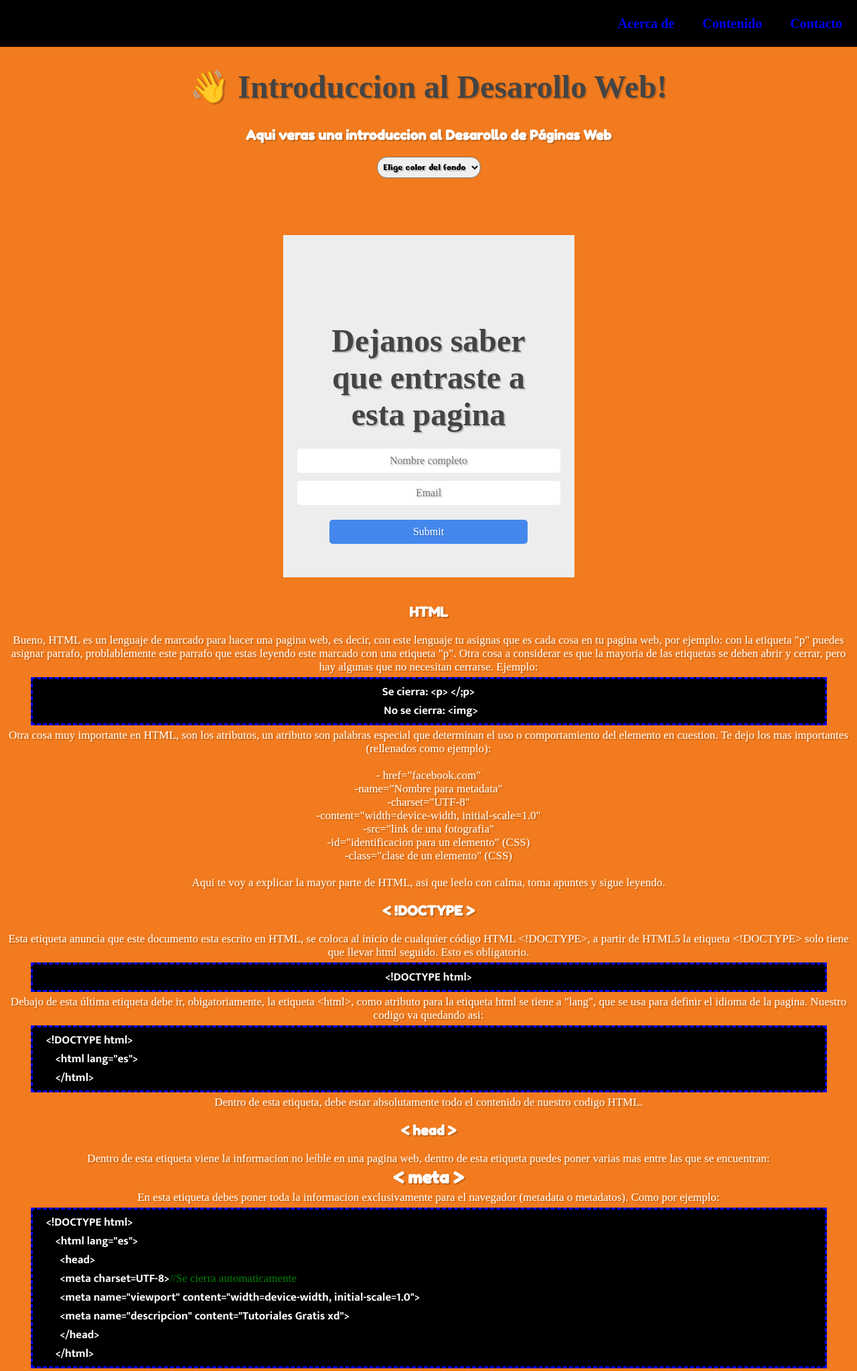
After one commit to elirl/Iglesia-Bautista-EV-24-s-Page, a PHP site: page /index.php in a window 1280 px wide. The commit adds this page. Shown: the top 2047 px of the page at 67% size. Run offline with PHP 8.4, Linux system fonts and the light colour scheme; some libraries are stand-ins or nearby versions; some web fonts are replaced.

Commit message:
Add files via upload

```diff
--- /dev/null
+++ b/app.js
@@ -0,0 +1,102 @@
+"use strict"
+//JS de "Trabajos por hacer"
+
+var enterButton = document.getElementById("enter");
+var input = document.getElementById("userInput");
+var ul = document.querySelector("ul");
+var item = document.getElementsByTagName("li");
+
+function inputLength(){
+	return input.value.length;
+}
+
+function listLength(){
+	return item.length;
+}
+
+function createListElement() {
+	var li = document.createElement("li");
+	li.appendChild(document.createTextNode(input.value));
+	ul.appendChild(li);
+	input.value = "";
+
+	function crossOut() {
+		li.classList.toggle("done");
+	}
+
+	li.addEventListener("click",crossOut);
+
+
+	var dBtn = document.createElement("button");
+	dBtn.appendChild(document.createTextNode("Borrar"));
+	li.appendChild(dBtn);
+	dBtn.addEventListener("click", deleteListItem);
+
+	function deleteListItem(){
+		li.classList.add("delete");
+	}
+}
+
+
+function addListAfterClick(){
+	if (inputLength() > 0) {
+		createListElement();
+	}
+}
+
+function addListAfterKeypress(event) {
+	if (inputLength() > 0 && event.which ===13) {
+		createListElement();
+	}
+}
+
+
+enterButton.addEventListener("click",addListAfterClick);
+
+input.addEventListener("keypress", addListAfterKeypress);
+
+
+
+var text = document.getElementById("first");
+var body = document.getElementById("body");
+var nav = document.getElementById("navbar");
+
+function cambiaFondo(x){
+  //cambiar fondo de la pagina
+  var body = document.getElementById("body").style.backgroundColor = x.value;
+
+  //cambiar todo el texto
+  if(x.value === "rgba(220,220,220,1)"){
+   body = document.getElementById("body").style.color = "black";
+  } else {
+    body = document.getElementById("body").style.color = "white";
+  }
+
+if(x.value === "rgba(0,0,0, 0.9)"){
+   text = document.getElementById("first").style.color = "white";
+ } else if(x.value === "blue"){
+  text = document.getElementById("first").style.color = ("white");
+ } else {
+  text = document.getElementById("first").style.color = "#00bf";
+ }
+
+  //Cambiar fondo del nav
+
+  if(x.value === "green"){
+   nav = document.getElementById("navbar").style.backgroundColor = "rgb(0,29,3)";
+ } else if(x.value === "blue"){
+   nav = document.getElementById("navbar").style.backgroundColor = "rgb(0,2,53)";
+ } else if(x.value === "rgba(220,220,220,1)"){
+    nav = document.getElementById("navbar").style.backgroundColor = "white";
+ } else if(x.value === "red"){
+   nav = document.getElementById("navbar").style.backgroundColor = "rgb(32,0,0)";
+ } else if(x.value === "rgba(235,85,215, 0.9)"){
+   nav = document.getElementById("navbar").style.backgroundColor = "rgb(32,0,29)";
+ } else if(x.value === "rgba(37,206,215, 0.9)"){
+   nav = document.getElementById("navbar").style.backgroundColor = "rgb(0,30,30)";
+ } else if(x.value === "rgba(198,180,60,1)"){
+   nav = document.getElementById("navbar").style.backgroundColor = "rgb(30,40,0)";
+ } else {
+   nav = document.getElementById("navbar").style.backgroundColor = "black";
+ }
+}
--- /dev/null
+++ b/con_db.php
@@ -0,0 +1,5 @@
+<?php
+
+$conex = mysqli_connect("localhost","root","","registro");
+
+?>
--- /dev/null
+++ b/estilo.css
@@ -0,0 +1,54 @@
+* {
+	padding: 0;
+	margin: 0;
+	font-family: century gothic;
+	text-align: center;
+}
+
+form {
+	padding: 50px 20px;
+	background-color: #ededed;
+	margin: calc(25% + 100px);
+	margin-top: 70px;
+	padding-top: 28px;
+	margin-bottom: 30px
+}
+
+h1 {
+	text-align: center;
+	padding: 12px;
+	color: #444
+}
+
+input {
+	width: calc(100% - 20px);
+	padding: 9px;
+	margin: auto;
+	margin-top: 12px;
+	font-size: 16px
+}
+
+input[type='submit']{
+	background-color: #48e;
+	color: #fff;
+	width: calc(80% - 20px);
+	margin: 0 10%;
+	margin-top: 22px;
+	border: none;
+}
+
+
+.ok {
+	text-align: center;
+	width: 100%;
+	padding: 12px;
+	background-color: #1e6;
+	color: #fff
+}
+.bad {
+	text-align: center;
+	width: 100%;
+	padding: 12px;
+	background-color: #a22;
+	color: #fff
+}
--- /dev/null
+++ b/index.php
@@ -0,0 +1,262 @@
+<!DOCTYPE html>
+<html lang="en">
+<head>
+    <meta charset="UTF-8">
+    <meta name="viewport" content="width=device-width, initial-scale=1.0">
+    <title>Iglesia Bautista EV-24</title>
+    	<!-- Google Font -->
+	<link href="https://fonts.googleapis.com/css?family=Open+Sans:600,800" rel="stylesheet">
+
+	<!-- FontAwesome Icons -->
+    <link rel="stylesheet" href="https://use.fontawesome.com/releases/v5.8.1/css/all.css" integrity="sha384-50oBUHEmvpQ+1lW4y57PTFmhCaXp0ML5d60M1M7uH2+nqUivzIebhndOJK28anvf" crossorigin="anonymous">
+<link href="https://fonts.googleapis.com/css2?family=Nerko+One&display=swap" rel="stylesheet" type="text/css">
+<link rel="stylesheet" href="styles.css">
+<link rel="stylesheet" href="sweetalert2.min.css">
+<link rel="stylesheet" type="text/css" href="estilo.css">
+</head>
+<body id="body">
+<header  id="about">
+ <nav id="navbar" onchange="cambiaFondo(this)">
+    <a class="nav-link" href="#about">Acerca de</a>
+    <a class="nav-link" href="#content">Contenido</a>
+    <a class="nav-link" href="#contact">Contacto</a>
+  </nav>
+</header>
+    <h1>👋 Introduccion al Desarollo Web!</h1>
+<h2>Aqui veras una introduccion al Desarollo de Páginas Web</h2>
+
+    <select name="fondo" id="fondo" onchange="cambiaFondo(this)">
+      <option selected disabled>Elige color del fondo</option>
+       <option value="rgba(0,0,0, 0.9)">Oscuro</option>
+      <option value="rgba(220,220,220,1)">Claro</option>
+      <option value="red">Rojo</option>
+      <option value="green">Verde</option>
+      <option value="rgba(240, 109, 6, 0.9)">Predeterminado</option>
+      <option value="blue">Azul</option>
+      <option value="rgba(198,180,60,1)">Amarillo</option>
+      <option value="rgba(235,85,215, 0.9)">Fucsia</option>
+      <option value="rgba(37,206,215, 0.9)">Celeste</option>
+    </select>
+    <main id="main-doc">
+      <section>
+      <form method="post">
+    	<h1>Dejanos saber que entraste a esta pagina</h1>
+    	<input type="text" name="name" placeholder="Nombre completo">
+    	<input type="email" name="email" placeholder="Email">
+    	<input type="submit" name="register">
+    </form>
+        <?php
+        include("registrar.php");
+        ?>
+      </section>
+    <section id="content" target="_blank" class="HTML">
+  <h2 id="HTML">HTML</h2>
+  <p>Bueno, HTML es un lenguaje de marcado para hacer una pagina web, es decir, con este lenguaje tu asignas que es cada cosa en tu pagina web, por ejemplo: con la etiqueta "p" puedes asignar parrafo, problablemente este parrafo que estas leyendo este marcado con una etiqueta "p". Otra cosa a considerar es que la mayoria de las etiquetas se deben abrir y cerrar, pero hay algunas que no necesitan cerrarse. Ejemplo:
+  <pre><code>Se cierra: &lt;p&gt; &lt;/;p&gt;
+  No se cierra: &lt;img&gt;</code></pre> Otra cosa muy importante en HTML, son los atributos, un atributo son palabras especial que determinan el uso o comportamiento del elemento en cuestion. Te dejo los mas importantes (rellenados como ejemplo):
+<!--  Esta parte del codigo esta mal hecha lo se pero los li lo uso al final en "Trabajos para Hacer"  --><br>
+      <br>
+   - href="facebook.com"<br>
+    -name="Nombre para metadata"<br>
+    -charset="UTF-8"<br>
+    -content="width=device-width, initial-scale=1.0"<br>
+    -src="link de una fotografia"<br>
+    -id="identificacion para un elemento" (CSS) <br>
+    -class="clase de un elemento" (CSS) <br>
+      <br>
+ <p> Aqui te voy a explicar la mayor parte de HTML, asi que leelo con calma, toma apuntes y sigue leyendo. </p>
+
+  <h2 id="doctype">&lt; !DOCTYPE &gt;</h2>
+  <p>Esta etiqueta anuncia que este documento esta escrito en HTML, se coloca al inicio de cualquier código HTML &lt;!DOCTYPE&gt;, a partir de HTML5 la etiqueta &lt;!DOCTYPE&gt; solo tiene que llevar html seguido. Esto es obligatorio. <code>&lt;!DOCTYPE html&gt;</code>Debajo de esta última etiqueta debe ir, obigatoriamente, la etiqueta &lt;html&gt;, como atributo para la etiqueta html se tiene a "lang", que se usa para definir el idioma de la pagina. Nuestro codigo va quedando asi:
+  <pre class="no"><code class="no">&lt;!DOCTYPE html&gt;
+    &lt;html lang="es"&gt;
+    &lt;/html&gt;
+</code></pre>
+  Dentro de esta etiqueta, debe estar absolutamente todo el contenido de nuestro codigo HTML.
+  </p>
+  <h2 id="head">
+    &lt; head &gt;
+  </h2>
+  <p>Dentro de esta etiqueta viene la informacion no leíble en una pagina web, dentro de esta etiqueta puedes poner varias mas entre las que se encuentran:</p>
+  <h3 id="meta">&lt; meta &gt;</h3>
+  <p>En esta etiqueta debes poner toda la informacion exclusivamente para el navegador (metadata o metadatos). Como por ejemplo:</p>
+  <pre class="no"><code class="no">&lt;!DOCTYPE html&gt;
+    &lt;html lang="es"&gt;
+      &lt;head&gt;
+      &lt;meta charset=UTF-8&gt;<span class="comentado">//Se cierra automaticamente</span>
+      &lt;meta name="viewport" content="width=device-width, initial-scale=1.0"&gt;
+      &lt;meta name="descripcion" content="Tutoriales Gratis xd"&gt;
+      &lt;/head&gt;
+    &lt;/html&gt;
+</code></pre>
+<p>La primer etiqueta meta le dice al navegador el juego de caracteres que usas en este caso UTF-8, el juego de caracteres incluye letras o símbolos especiales que estan fuera del abecedario común.</p>
+<p>La segunda etiqueta meta dice que su nombre es "viewport" y dice que "el ancho usado en esta pagina = el ancho del dispositivo que visite esta pagina, escala inicial: 1.0", por supuesto el ancho lo usaremos en CSS, aun no.</p>
+<p>La tercera etiqueta da una descripcion de la pagina, mayormente usada en busquedas de google</p>
+<img src="https://i.pinimg.com/564x/eb/3a/a6/eb3aa64f7c7410971af06aa53d08477f.jpg" alt="Uso de la etiqueta meta">
+<h3 id="title">&lt; title &gt;</h3>
+<p>Esta etiqueta sirve para darle un nombre a la pagina, este nombre se usa en busquedas de Google y en las pestañas del Navegador</p>
+<pre class="no"><code class="no">&lt;!DOCTYPE html&gt;
+    &lt;html lang="es"&gt;
+      &lt;head&gt;
+      &lt;meta charset=UTF-8&gt;<span class="comentado">//Se cierra automaticamente</span>
+      &lt;meta name="viewport" content="width=device-width, initial-scale=1.0"&gt;
+      &lt;meta name="descripcion" content="Tutoriales Gratis xd"&gt;
+      &lt;title&gt;Mi primer titulo&lt;/title&gt;
+      &lt;/head&gt;
+    &lt;/html&gt;
+</code></pre>
+<img src="https://desarrolladoresweb.org/wp-content/uploads/etiqueta-title-en-la-estructura-basica-html.jpg" alt="Uso de la etiqueta title">
+ <h3 id="link">&lt; link &gt;</h3>
+<p>La etiqueta &lt;link&gt; define la relación entre el documento actual y un recurso externo.
+La etiqueta &lt;link&gt; se usa con mayor frecuencia para vincular a hojas de estilo externas.
+Usa el atributo type para definir a que tipo de recurso externo esta accediendo. Usa el atributo href para poner el link del recurso. Usa el atributo rel para establecer la relacion entre el recurso y la pagina web.</p>
+<pre class="no"><code class="no">&lt;!DOCTYPE html&gt;
+    &lt;html lang="es"&gt;
+      &lt;head&gt;
+      &lt;meta charset=UTF-8&gt;<span class="comentado">//Se cierra automaticamente</span>
+      &lt;meta name="viewport" content="width=device-width, initial-scale=1.0"&gt;
+      &lt;meta name="descripcion" content="Tutoriales Gratis xd"&gt;
+      &lt;title&gt;Mi primer titulo&lt;/title&gt;
+      &lt;link rel="shortcut icon" href="imagenes/favicon.png" type="image/png"&gt;
+      &lt;link rel="stylesheet" href="styles.css"&gt;
+      &lt;/head&gt;
+    &lt;/html&gt;
+</code></pre>
+<p>La primera etiqueta link se usa para establecer un icono en la pagina web, este icono aparece en la pestaña del navegador, como la etiqueta title<./p>
+  <p>La segunda etiqueta link se usa para anclar un documento css a un de HTML</p>
+  <h2 id="body">&lt; body &gt;</h2>
+  <p>La etiqueta "body" contiene toda la informacion que se puede leer en una pagina web. Dentro de esta etiqueta puedes poner imagenes, parrafos, titulos, formularios, etc. Asi que toma nota porque se vienen muchas etiquetas.</p>
+  <h3 id="h1_h6">&lt; h1 hasta h6 &gt;</h3>
+  <p>Esta etiqueta es usada para colocar titulos en tu pagina web, la etiqueta contiene &lt;h1&gt;, &lt;h2&gt;, &lt;h3&gt;, &lt;h4&gt;, &lt;h5&gt;y &lt;h6&gt;, donde "h1" es el titulo principal de la pagina, "h2" vendria ser los subtitulos, "h3" los subtitulos de los subtitulos o los subtitulos de otra seccion de la pagina, etc. Puedes usar cuantas etiquetas quieras, pero usalas sabiamente.</p>
+  <pre class="no"><code class="no">&lt;!DOCTYPE html&gt;
+    &lt;html lang="es"&gt;
+      &lt;head&gt;
+        &lt;meta charset=UTF-8&gt;
+        &lt;meta name="viewport" content="width=device-width, initial-scale=1.0"&gt;
+        &lt;meta name="descripcion" content="Tutoriales Gratis xd"&gt;
+        &lt;title&gt;Mi primer titulo&lt;/title&gt;
+        &lt;link rel="shortcut icon" href="imagenes/favicon.png" type="image/png"&gt;
+        &lt;link rel="stylesheet" href="styles.css"&gt;
+      &lt;/head&gt;
+      &lt;body&gt;
+        &lt;h1&gt;Titulo de mi pagina&lt;/h1&gt;
+      &lt;/body&gt;
+    &lt;/html&gt;
+</code></pre>
+  <h3 id="p">&lt; p &gt;</h3>
+  Esta etiqueta indica que lo que contiene es un parrafo.
+  <pre class="no"><code class="no">&lt;body&gt;
+  &lt;h1&gt;Titulo de mi pagina&lt;/h1&gt;
+  &lt;p&gt;Esto es un párrafo&lt;/p&gt;
+&lt;/body&gt;
+</code></pre>
+  <h3 id="img">&lt; img &gt;</h3>
+  <p>Esta etiqueta se usa para poner imagenes en tu pagina web, usa los atributos: src y alt (titulo alternativo en caso de que la imagen no se muestre).</p>
+<pre class="no"><code class="no">&lt;body&gt;
+  &lt;h1&gt;Titulo de mi pagina&lt;/h1&gt;
+  &lt;p&gt;Esto es un párrafo&lt;/p&gt;
+  &lt;img src="https://www.ngenespanol.com/wp-content/uploads/2018/08/Las-5-mejores-playas-desconocidas-en-M%C3%A9xico.jpg" alt="Una hamaca en frente de una playa en México"&gt;
+&lt;/body&gt;
+</code></pre>
+  <h3 id="a">&lt; a &gt;</h3>
+  <p>Esta etiqueta se usa para colocar un hipervinculo a otra pagina, o a un elemento de tu misma página, se usa el atributo href.</p>
+  <pre class="no"><code class="no">&lt;body&gt;
+  &lt;h1 id="titulo"&gt;Titulo de mi pagina&lt;/h1&gt;
+  &lt;p&gt;Esto es un párrafo&lt;/p&gt;
+  &lt;img src="https://www.ngenespanol.com/wp-content/uploads/2018/08/Las-5-mejores-playas-desconocidas-en-M%C3%A9xico.jpg" alt="Una hamaca en frente de una playa en México"&gt;
+  &lt;a href="#titulo"&gt; Titulo &lt;/a&gt;<span class="comentado"> //Lleva al h1 con el id "titulo"</span>
+  &lt;a href="google.com"&gt; Google &lt;/a&gt;<span class="comentado"> //Lleva al sitio google.com</span>
+&lt;/body&gt;
+</code></pre>
+  </section>
+  <p id="rel">Aqui te dejo un ejemplo de <a href="https://codepen.io/Erick-alt/pen/poEVEJL">como se veria tu codigo</a>
+    <br>
+    Tambien puedes<a href="https://www.tutorialesprogramacionya.com/herramientas/vscodeya/" target="_blank">  visitar este sitio </a> si tienes problemas al usar Visual Studio Code
+  </p>
+   </main>
+
+<template id="FCC">
+  <swal-title>¿Seguro que quieres dejar la página?</swal-title>
+  <swal-html><a href="https://www.freecodecamp.org/fcc80745f18-0854-4b4b-912a-e7b7ec4f0a5c" target="_blank"><button style="padding:10px 25px; background-color: blue; border-radius: 5px; color:white">SI</button></a></swal-html>
+  <swal-icon type="warning" color="red"></swal-icon>
+  <swal-button type="confirm" color="red">
+    Cancelar
+  </swal-button>
+</template>
+
+  <template id="Git">
+  <swal-title>¿Seguro que quieres dejar la página?</swal-title>
+    <swal-html><a href="https://github.com/elirl" target="_blank"><button style="padding:10px 25px; background-color: blue; border-radius: 5px; color:white">SI</button></a></swal-html>
+  <swal-icon type="warning" color="red"></swal-icon>
+  <swal-button type="confirm" color="red">
+    Cancelar
+  </swal-button>
+</template>
+
+
+  <template id="Ema">
+  <swal-title>¿Seguro que quieres dejar la página?</swal-title>
+    <swal-html><a href="https://mail.google.com/mail/u/0/#inbox?compose=new" target="_blank"><button style="padding:10px 25px; background-color: blue; border-radius: 5px; color:white"> SI </button></a></swal-html>
+  <swal-icon type="warning" color="red"></swal-icon>
+  <swal-button type="confirm" color="red">
+    Cancelar
+  </swal-button>
+  </swal-button>
+</template>
+
+
+
+
+<div class="con">
+    <div class="container">
+          <div class="row">
+              <div class="intro">
+                  <h1 id="to-dos">Trabajos por hacer</h1>
+                  <div>
+                      <div></div>
+                      <div c
+                  </div>
+              </div>
+          </div>
+
+          <div class="row">
+              <div class="helpText">
+                  <p id="first">Ingresa tareas a la lista (Los datos ingresados no se almacenan)</p>
+          <p id="second">Cuando hayas acabado, clickea la tarea para marcarla como hecha o borrala si quieres.</p>
+              </div>
+          </div>
+
+          <div class="row">
+              <div>
+                  <input id="userInput" type="text" action="mailto:eliel7158@gmail.com" placeholder="Ingresa tu tarea nueva aqui..." maxlength="50">
+                  <button id="enter"><i class="fas fa-pencil-alt"></i></button>
+              </div>
+          </div>
+
+          <!-- Empty List -->
+          <div>
+              <div>
+                  <ul>
+                  </ul>
+              </div>
+          </div>
+
+      </div>
+      </div>
+<!-- 	<script type="text/javascript" src="script_method3.js"></script> -->
+<section id="contact">
+  <h3 class="ffc">Si quieres ver mis proyectos y trayectoria, o contactarme</h3><div class="social-before">
+  <a class="social" id="profile-link" data-swal-toast-template='#FCC'><i class="fab fa-free-code-camp"></i>FreeCodeCamp</a>
+  <a class="social" data-swal-toast-template='#Git'><i class="fab fa-github-square" target="_blank">Github</i></a>
+  <a class="social" id="email" data-swal-toast-template='#Ema'><i class="fas fa-at"></i>Mandar email</a>
+  </div>
+  <p class="soc">PAGINA PENSADA Y CODIFICADA POR <a href="https://codepen.io/erick-eliel-rojas-navarro" target="_blank">Erick Eliel Rojas Navarro</a></p>
+</section>
+<script src="https://cdn.jsdelivr.net/npm/sweetalert2@10"></script>
+<script src="sweetalert2.min.js"></script>
+<script src="app.js"></script>
+<script src="animation.js"></script>
+<script src="newFile.js"></script>
+<script src="https://cdn.jsdelivr.net/npm/sweetalert2@10.13.0/dist/sweetalert2.all.min.js"></script>
+</body>
+</html>
--- /dev/null
+++ b/registrar.php
@@ -0,0 +1,28 @@
+<?php
+
+include("con_db.php");
+
+if (isset($_POST['register'])) {
+    if (strlen($_POST['name']) >= 1 && strlen($_POST['email']) >= 1) {
+	    $name = trim($_POST['name']);
+	    $email = trim($_POST['email']);
+	    $fechareg = date("d/m/y");
+	    $consulta = "INSERT INTO datos(nombre, email, fecha_reg) VALUES ('$name','$email','$fechareg')";
+	    $resultado = mysqli_query($conex,$consulta);
+	    if ($resultado) {
+	    	?>
+	    	<h3 class="ok">¡Te has inscripto correctamente!</h3>
+           <?php
+	    } else {
+	    	?>
+	    	<h3 class="bad">¡Ups ha ocurrido un error!</h3>
+           <?php
+	    }
+    }   else {
+	    	?>
+	    	<h3 class="bad">¡Por favor complete los campos!</h3>
+           <?php
+    }
+}
+
+?>
```
Also changed, not shown: newFile.js (added, +20 -0 lines), animation.js (added), styles.css (line endings or trailing spaces).
